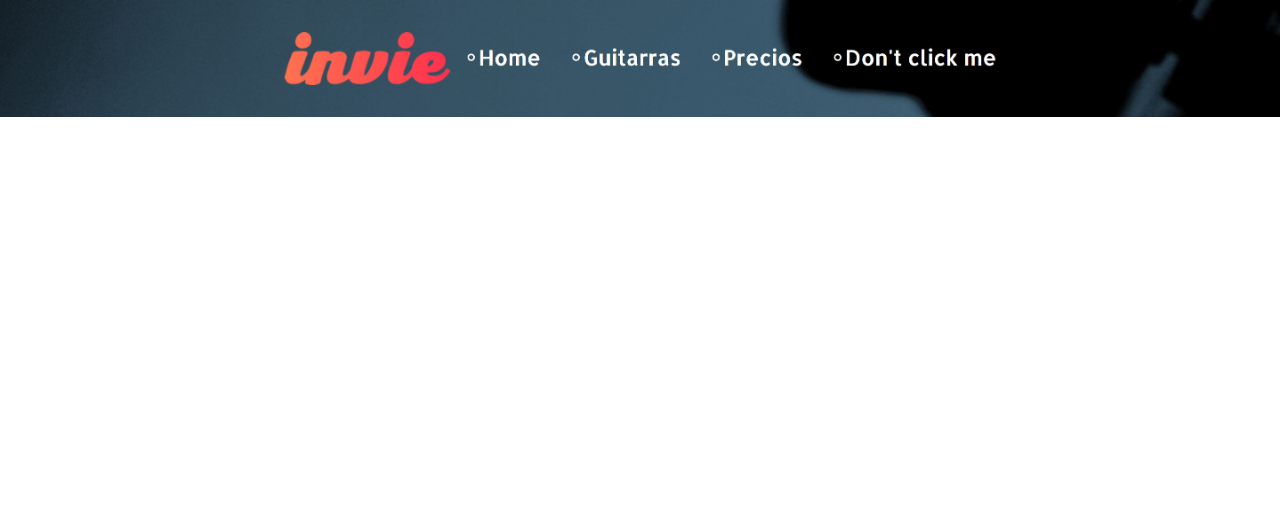
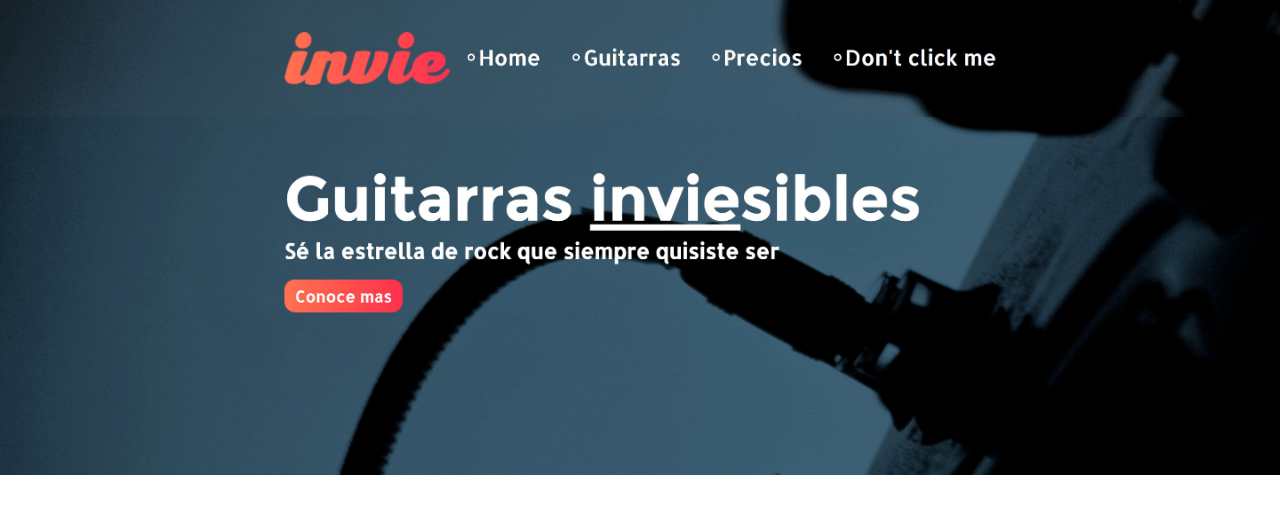
Before and after one commit to IMTFelipeBD/invie-github, a plain HTML site: page index.html in a window 1280 px wide. Drawn offline with Linux system fonts and the light colour scheme.

Commit message:
agregando nuestro hero

```diff
--- a/index.html
+++ b/index.html
@@ -11,11 +11,13 @@
 
         }
         img{
-            width: 100%;
+            max-width: 100%;
+            vertical-align: top;
         }
     </style>
 </head>
 <body>
     <img src="header.png" alt="">
+    <img src="hero.png" alt="">
 </body>
 </html>
```
Also changed, not shown: hero.png (added).
